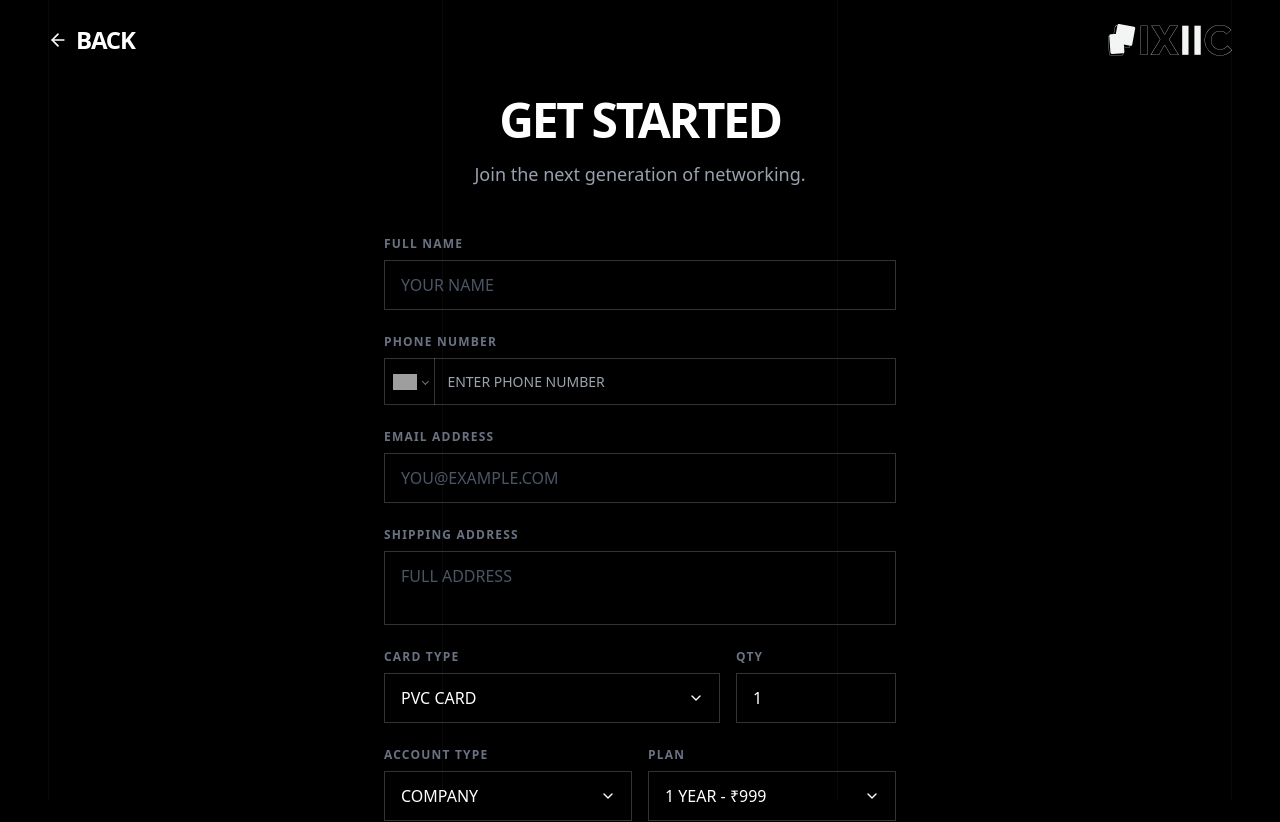
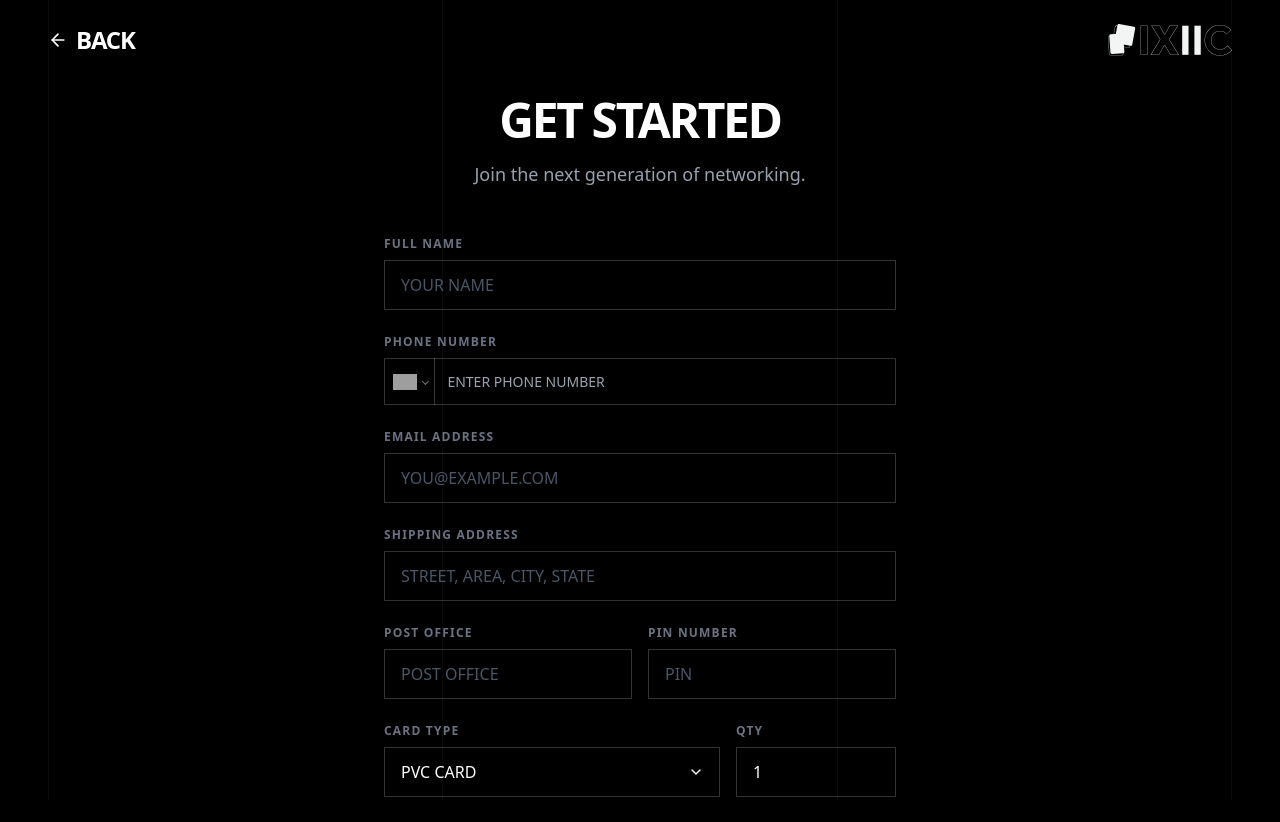
Before and after one commit to aziyanck/infynk-v1, a React (Vite) app: page /getinfo in a window 1280 px wide. Shown: the top 822 px of the page. Built offline with nearby package versions, Linux system fonts and the light colour scheme; grey boxes are pictures that could not be loaded.

Commit message:
address more details

```diff
--- a/src/pages/GetInfo.jsx
+++ b/src/pages/GetInfo.jsx
@@ -58,6 +58,8 @@ const GetInfo = () => {
   const [email, setEmail] = useState("");
   const [phoneNumber, setPhoneNumber] = useState();
   const [address, setAddress] = useState("");
+  const [postOffice, setPostOffice] = useState("");
+  const [pinCode, setPinCode] = useState("");
   const [accountType, setAccountType] = useState("Company");
   const [companyName, setCompanyName] = useState("");
 
@@ -182,7 +184,7 @@ const GetInfo = () => {
                     full_name: fullName,
                     email: email,
                     phone: phoneNumber,
-                    address: address,
+                    address: `${address}, Post office:${postOffice}, pin: ${pinCode}`.trim(),
                     account_type: accountType,
                     company_name:
                       accountType === "Company" ? companyName : null,
@@ -225,7 +227,7 @@ const GetInfo = () => {
         notes: {
           user_name: fullName,
           user_plan: planDuration,
-          user_address: address,
+          user_address: `${address}, Post office:${postOffice}, pin: ${pinCode}`.trim(),
           user_company: accountType === "Company" ? companyName : "Personal",
           account_type: accountType,
         },
@@ -401,14 +403,49 @@ const GetInfo = () => {
               >
                 Shipping Address
               </label>
-              <textarea
+              <input
+                type="text"
                 id="address"
-                rows={2}
                 value={address}
                 onChange={(e) => setAddress(e.target.value)}
-                className="block w-full px-4 py-3 bg-transparent border border-white/20 text-white placeholder-gray-600 focus:outline-none focus:border-brand transition-colors resize-none"
-                placeholder="FULL ADDRESS"
+                className="block w-full px-4 py-3 bg-transparent border border-white/20 text-white placeholder-gray-600 focus:outline-none focus:border-brand transition-colors"
+                placeholder="STREET, AREA, CITY, STATE"
               />
+            </div>
+
+            <div className="grid grid-cols-2 gap-4 form-item">
+              <div>
+                <label
+                  htmlFor="postOffice"
+                  className="block text-xs font-bold uppercase tracking-widest text-gray-500 mb-2"
+                >
+                  Post Office
+                </label>
+                <input
+                  type="text"
+                  id="postOffice"
+                  value={postOffice}
+                  onChange={(e) => setPostOffice(e.target.value)}
+                  className="block w-full px-4 py-3 bg-transparent border border-white/20 text-white placeholder-gray-600 focus:outline-none focus:border-brand transition-colors"
+                  placeholder="POST OFFICE"
+                />
+              </div>
+              <div>
+                <label
+                  htmlFor="pinCode"
+                  className="block text-xs font-bold uppercase tracking-widest text-gray-500 mb-2"
+                >
+                  Pin Number
+                </label>
+                <input
+                  type="text"
+                  id="pinCode"
+                  value={pinCode}
+                  onChange={(e) => setPinCode(e.target.value)}
+                  className="block w-full px-4 py-3 bg-transparent border border-white/20 text-white placeholder-gray-600 focus:outline-none focus:border-brand transition-colors"
+                  placeholder="PIN"
+                />
+              </div>
             </div>
 
             <div className="grid grid-cols-3 gap-4 form-item">
```
